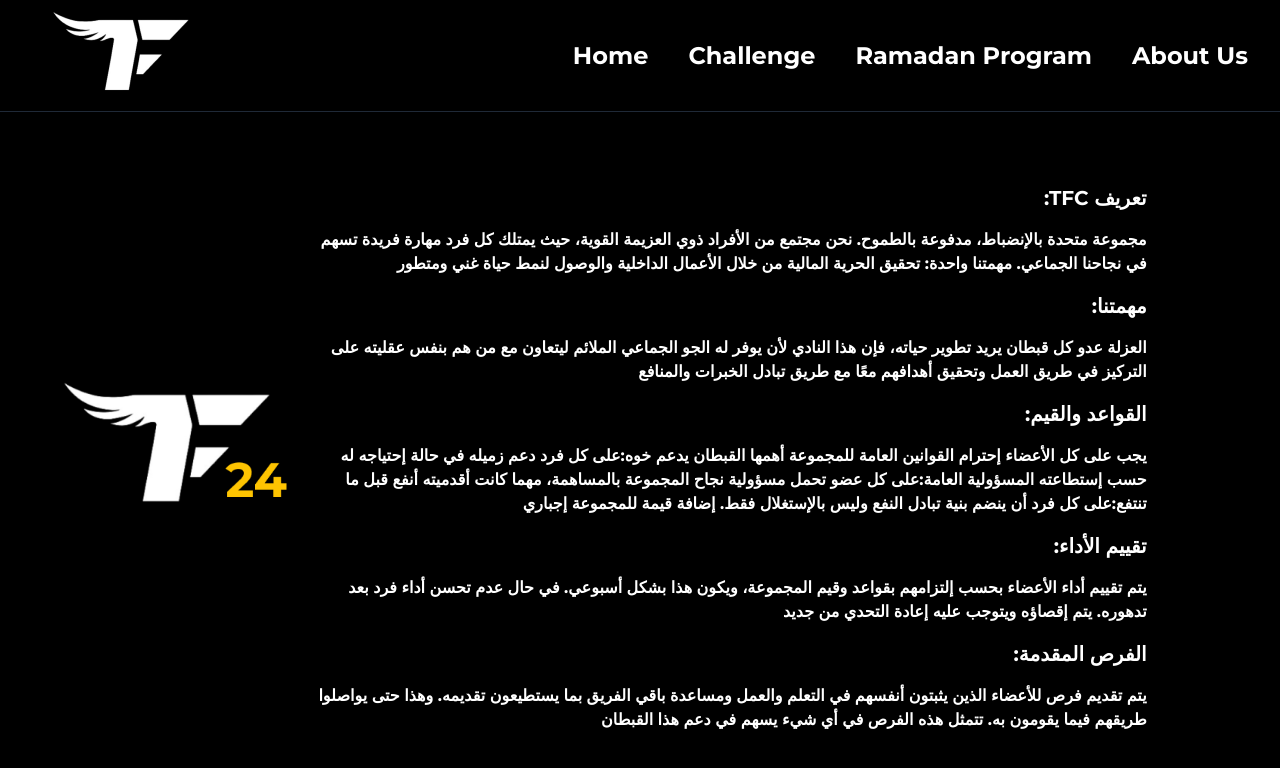
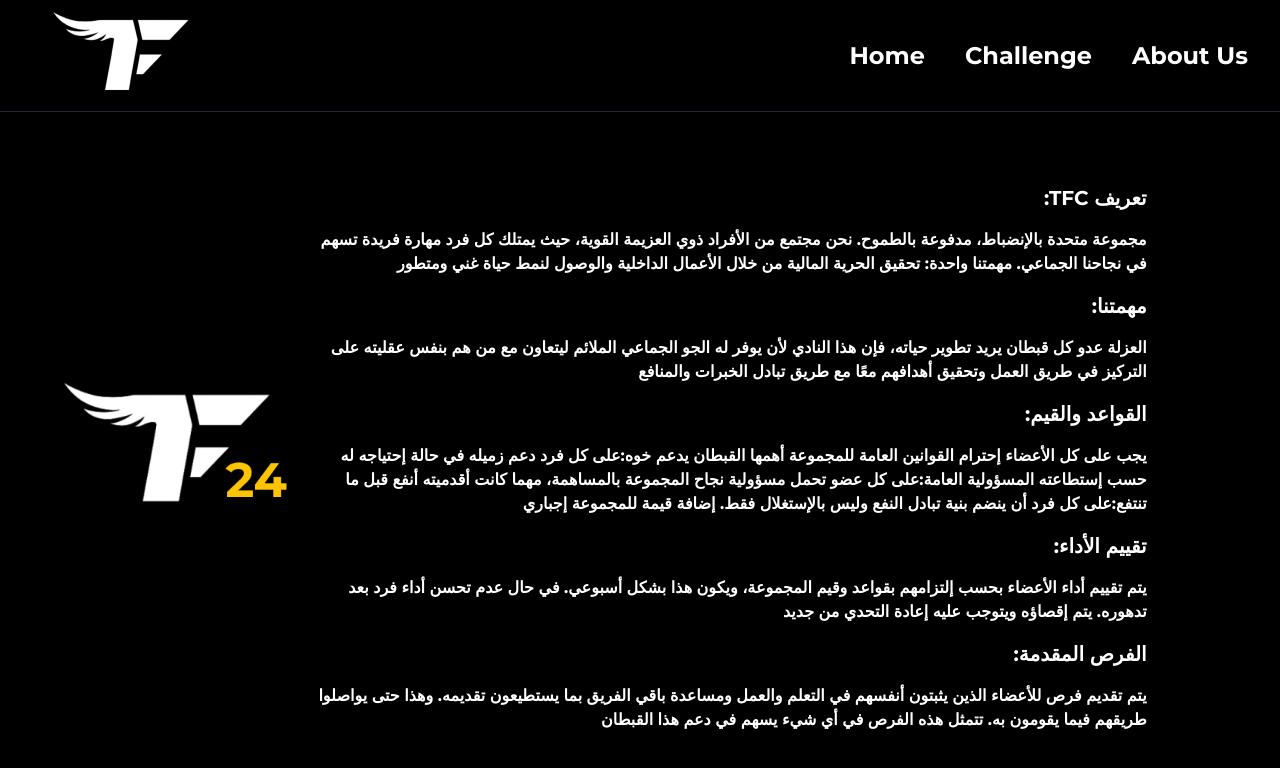
Before and after one commit to zakimed1/taxfreeclub.net, a Next.js app: page /about in a window 1280 px wide. Shown: the top 768 px of the page. Built offline with nearby package versions, Linux system fonts and the light colour scheme.

Commit message:
fix responsive bug

```diff
--- a/app/home/page.tsx
+++ b/app/home/page.tsx
@@ -10,7 +10,7 @@ import { Footer } from "@/components/footer";
 export default function Hero() {
   return (
     <>
-      <section className="bg-[#080808] text-white h-screen w-screen">
+      <section className="bg-[#080808] text-white h-screen w-full">
         <Header />
         <div className="h-screen flex justify-center items-center flex-col  container mx-auto px-6 py-20 text-center max-sm:px-2 max-sm:py-10  ">
           <h1 className="text-7xl font-bold mb-20 max-sm:text-3xl max-sm:mb-5">
--- a/components/Carousel.css
+++ b/components/Carousel.css
@@ -1,7 +1,8 @@
 .section3 {
   position: relative;
-  width: 100vw;
+
   height: 600px;
+  overflow-x: hidden;
 }
 .containerZ {
   /*position: absolute;
--- a/components/Header.tsx
+++ b/components/Header.tsx
@@ -26,12 +26,7 @@ export default function Header() {
         >
           Challenge
         </Link>
-        <Link
-          className="text-2xl text-white hover:text-gray-300 max-sm:text-xs max-md:text-xs max-sm:hidden"
-          href="/Ramadan"
-        >
-          Ramadan Program
-        </Link>
+
         <Link
           className="text-2xl text-white hover:text-gray-300 max-sm:text-xs max-md:text-xs max-sm:hidden "
           href="/about"
--- a/components/Section2.tsx
+++ b/components/Section2.tsx
@@ -16,7 +16,7 @@ export const Section2 = () => {
     },
   ];
   return (
-    <div className="mb-24  mt-10">
+    <div className="mb-24  mt-10 w-full">
       <h3 className="text-[32px] font-bold text-center text-white ">
         HELLO, WELCOME TO TFC
       </h3>
```
